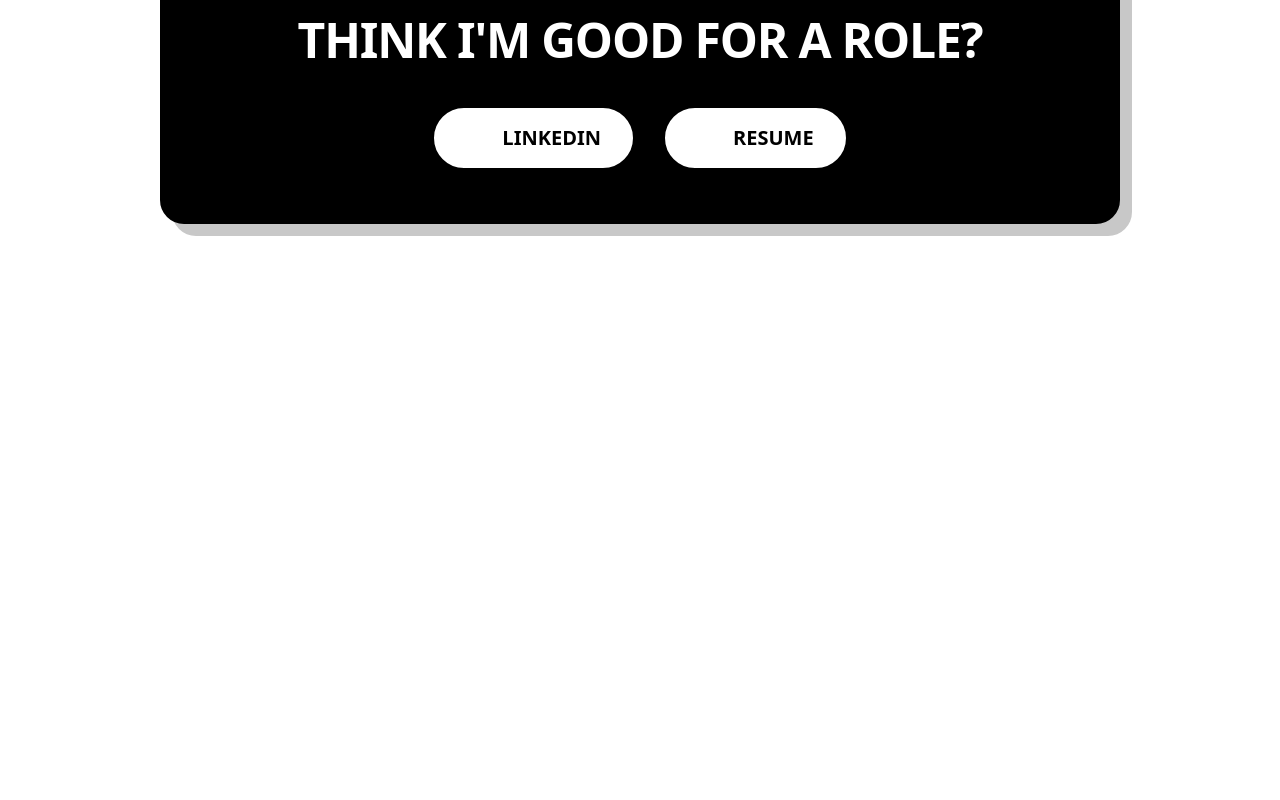
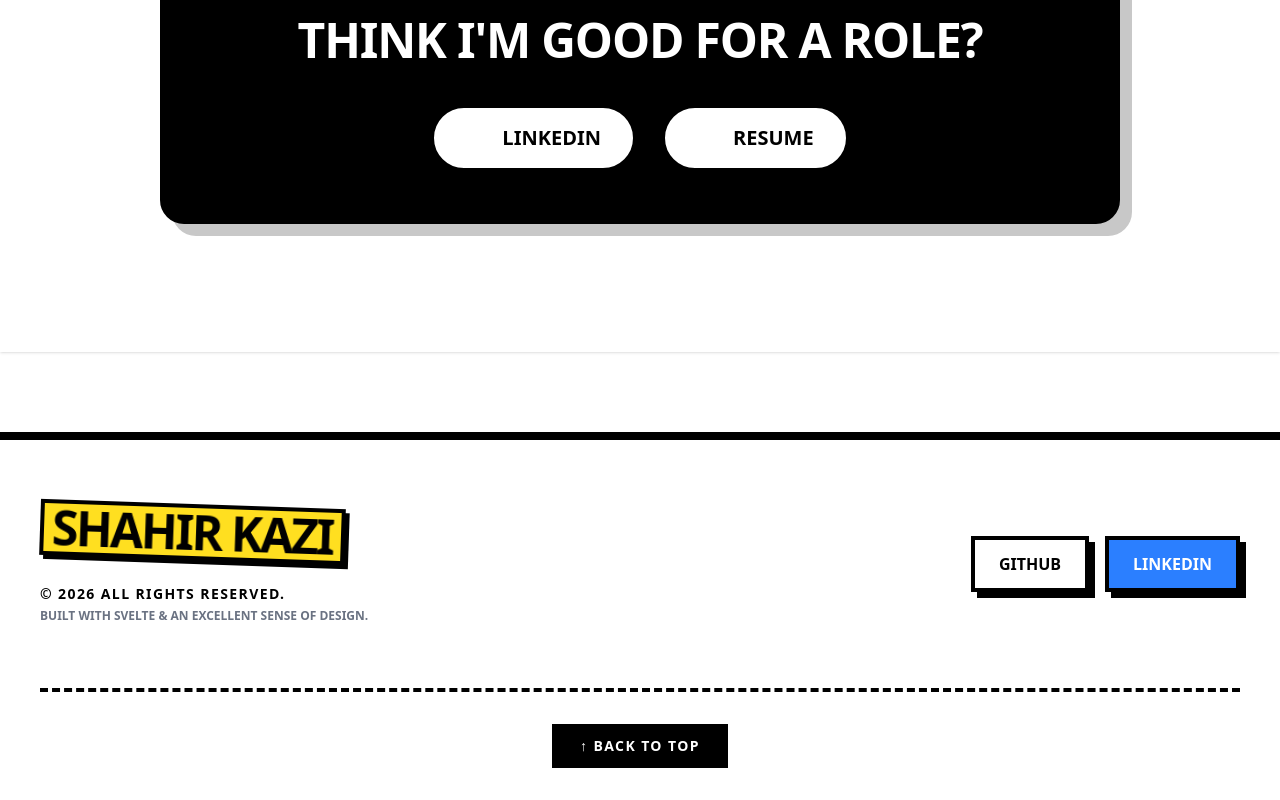
Before and after one commit to Skazitron/portfolio-website, a SvelteKit app: page / in a window 1280 px wide. Shown: the part 6078-6878 px from the top of the page. Before the commit the page ends 6430 px from the top, so only its background shows below. Built offline with nearby package versions, Linux system fonts and the light colour scheme; some icons are missing; a web font is replaced by a local one.

Commit message:
added footer:

```diff
--- /dev/null
+++ b/src/components/Footer.svelte
@@ -0,0 +1,45 @@
+<footer class="bg-white border-t-8 border-black pt-16 pb-8 px-6 lg:px-10 mt-20 relative z-10 selection:bg-black selection:text-white">
+    <div class="max-w-400 mx-auto flex flex-col md:flex-row justify-between items-center gap-10">
+
+        <div class="flex flex-col items-center md:items-start text-center md:text-left">
+            <h2 class="animate-tilt text-3xl md:text-5xl font-black uppercase tracking-tighter mb-2 bg-yellow-300 inline-block px-2 border-4 border-black shadow-[4px_4px_0px_0px_rgba(0,0,0,1)]">
+                Shahir Kazi
+            </h2>
+            <p class="font-bold text-black uppercase text-sm tracking-widest mt-4">
+                © {new Date().getFullYear()} All Rights Reserved.
+            </p>
+            <p class="font-bold text-gray-500 text-xs mt-1 uppercase">
+                Built with Svelte & An Excellent Sense of Design.
+            </p>
+        </div>
+
+        <div class="flex flex-wrap justify-center gap-4">
+            <a href="https://github.com/Skazitron" target="_blank" aria-label="GitHub" class="px-6 py-3 bg-white text-black font-black uppercase border-4 border-black shadow-[6px_6px_0px_0px_rgba(0,0,0,1)] hover:shadow-none hover:translate-x-1.5 hover:translate-y-1.5 hover:bg-black hover:text-white transition-all">
+                GitHub
+            </a>
+            <a href="https://www.linkedin.com/in/arnobkazi/" target="_blank" aria-label="LinkedIn" class="px-6 py-3 bg-blue-500 text-white font-black uppercase border-4 border-black shadow-[6px_6px_0px_0px_rgba(0,0,0,1)] hover:shadow-none hover:translate-x-1.5 hover:translate-y-1.5 hover:bg-black transition-all">
+                LinkedIn
+            </a>
+        </div>
+    </div>
+
+    <div class="mt-16 flex justify-center border-t-4 border-dashed border-black pt-8 max-w-[1600px] mx-auto">
+        <button
+            onclick={() => window.scrollTo({ top: 0, behavior: 'smooth' })}
+            class="inline-block bg-black text-white px-6 py-2 font-black uppercase tracking-widest text-sm hover:bg-yellow-300 hover:text-black hover:scale-110 transition-all border-4 border-transparent hover:border-black cursor-pointer"
+        >
+            ↑ Back to Top
+        </button>
+    </div>
+</footer>
+
+<style>
+    @keyframes tilt {
+        0%, 100% { transform: rotate(-2deg); }
+        50% { transform: rotate(2deg); }
+    }
+
+    .animate-tilt {
+        animation: tilt 2s infinite ease-in-out;
+    }
+</style>
--- a/src/routes/+layout.svelte
+++ b/src/routes/+layout.svelte
@@ -4,7 +4,12 @@
     import { page } from '$app/state';
     import './layout.css';
     import Navbar from '../components/Navbar.svelte';
+    import { fly } from 'svelte/transition';
+	import Footer from '../components/Footer.svelte';
+
     let { children } = $props();
+
+    let scrollY = $state(0);
 
     let pageTitle = $derived.by(() => {
         const path = page.url.pathname;
@@ -43,6 +48,8 @@
     <meta name="twitter:image" content="https://shahirkazi.com/thumbnail.jpg" />
 </svelte:head>
 
+<svelte:window bind:scrollY />
+
 <Navbar />
 
 <div class="bg-gray-50 min-h-screen font-sans text-gray-900 selection:bg-black selection:text-white">
@@ -50,3 +57,16 @@
         {@render children()}
     </main>
 </div>
+
+<Footer />
+
+{#if scrollY > 400}
+    <button
+        onclick={() => window.scrollTo({ top: 0, behavior: 'smooth' })}
+        transition:fly={{ y: 20, duration: 300 }}
+        class="fixed bottom-8 right-8 md:bottom-12 md:right-12 z-50 inline-block bg-yellow-300 text-black px-6 py-4 font-black uppercase tracking-widest text-sm border-4 border-black shadow-[6px_6px_0px_0px_rgba(0,0,0,1)] hover:shadow-none hover:translate-x-1.5 hover:translate-y-1.5 hover:bg-black hover:text-white transition-all cursor-pointer"
+        aria-label="Back to top"
+    >
+        ↑ Top
+    </button>
+{/if}
```
